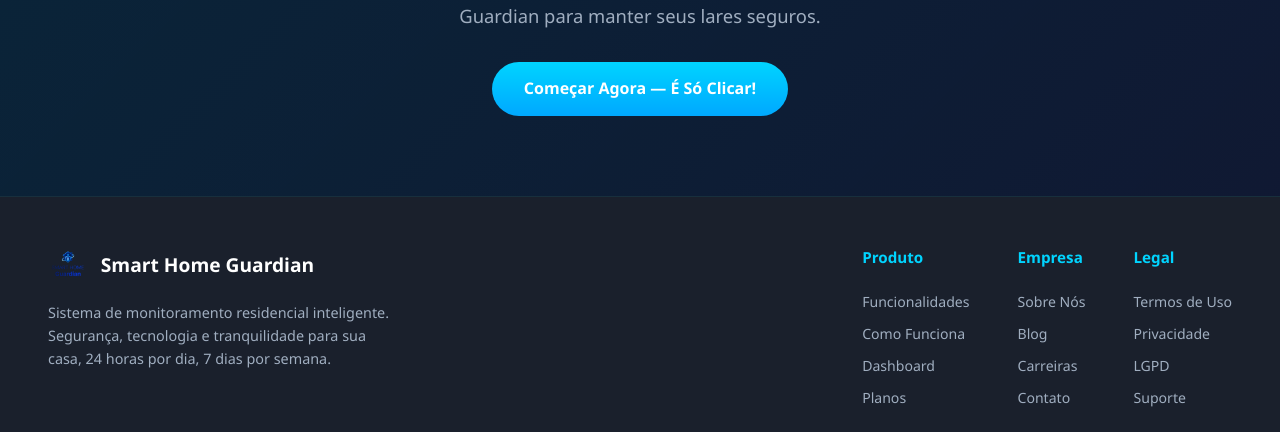
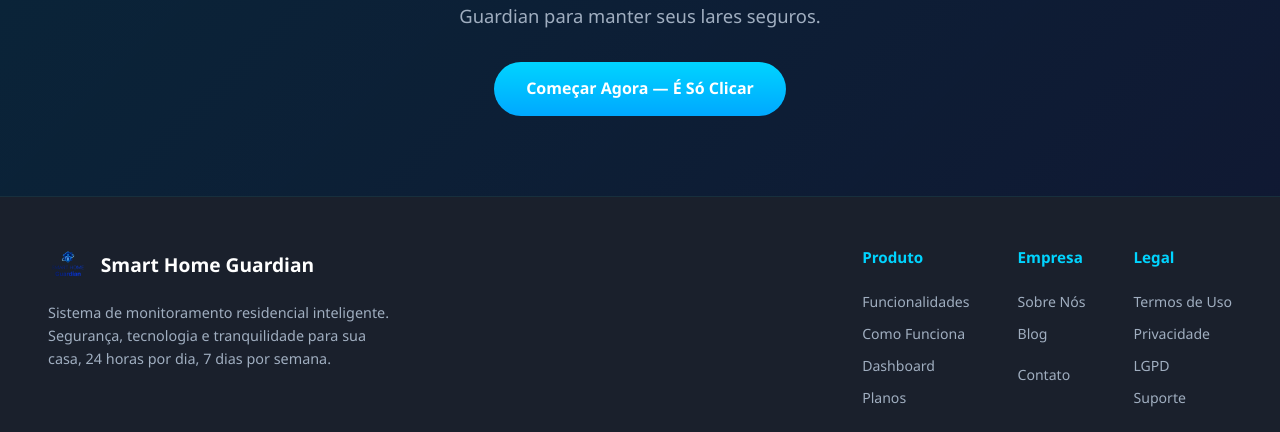
Before and after one commit to rafaeloliveiratec04/smart-home-guardian, a React (Vite) app in the folder smart-home-guardian/: page / in a window 1280 px wide. Shown: the part 6115-6547 px from the top of the page. Built offline with nearby package versions, Linux system fonts and the light colour scheme; no server answers.

Commit message:
alteração no texto dos botões

```diff
--- a/smart-home-guardian/src/components/CTA.jsx
+++ b/smart-home-guardian/src/components/CTA.jsx
@@ -4,7 +4,7 @@ export default function CTA() {
       <div className="fade-up visible">
         <h2>Pronto para proteger sua casa?</h2>
         <p>Junte-se a milhares de famílias que já confiam no Smart Home Guardian para manter seus lares seguros.</p>
-        <a href="#pricing" className="btn-primary"> Começar Agora — É Só Clicar!</a>
+        <a href="#pricing" className="btn-primary"> Começar Agora — É Só Clicar</a>
       </div>
     </section>
   )
--- a/smart-home-guardian/src/components/Footer.jsx
+++ b/smart-home-guardian/src/components/Footer.jsx
@@ -21,7 +21,7 @@ export default function Footer() {
             <h4>Empresa</h4>
             <a href="#">Sobre Nós</a>
             <a href="#">Blog</a>
-            <a href="#">Carreiras</a>
+            <a href="#"></a>
             <a href="#">Contato</a>
           </div>
           <div className="footer-col">
```
